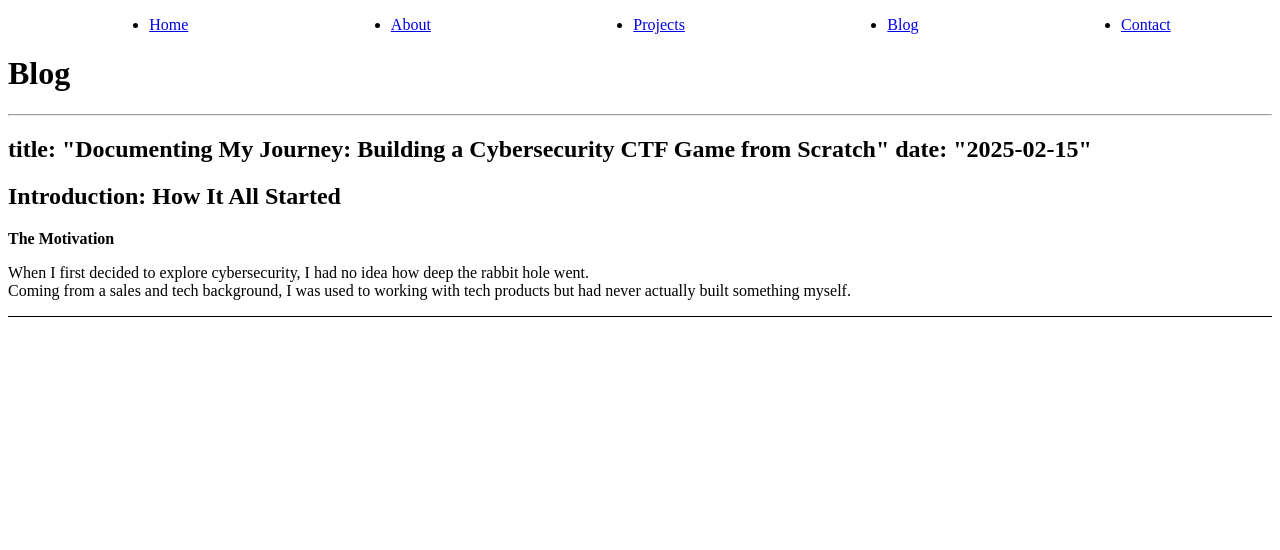
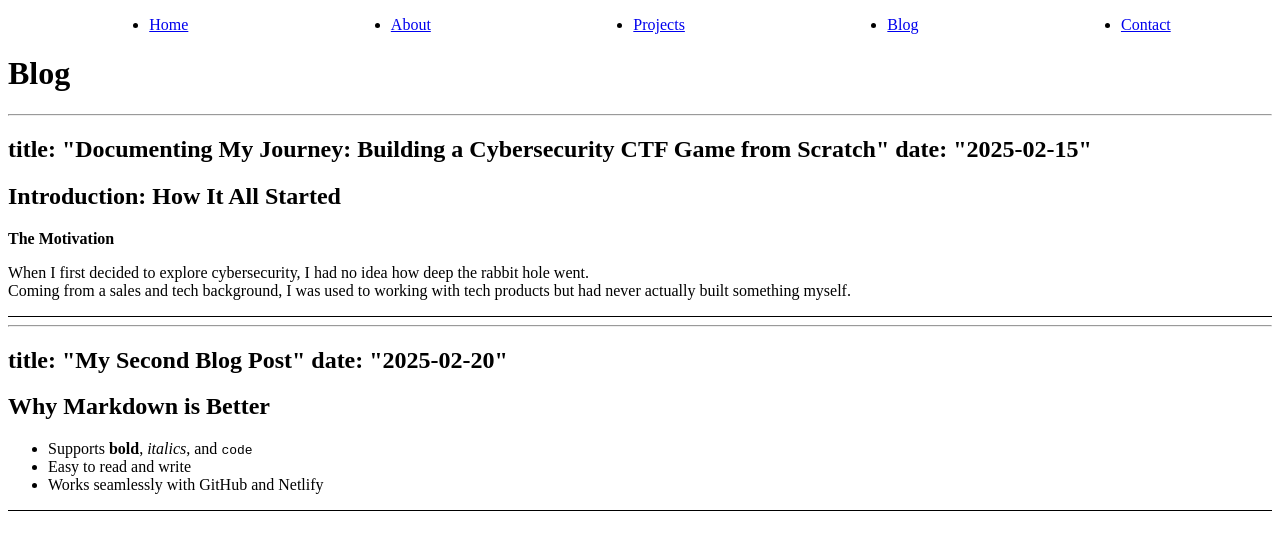
Before and after one commit to AnirudhB-6001/interactive-website, a React (Vite) app: page /blog in a window 1280 px wide. Shown: the top 550 px of the page. Built offline with nearby package versions, Linux system fonts and the light colour scheme.

Commit message:
Added dynamic fetching for new blog posts

```diff
--- /dev/null
+++ b/public/posts/index.json
@@ -0,0 +1,4 @@
+[
+    "2025-02-15-my-first-post.md",
+    "2025-02-20-another-blog.md"
+  ]
--- a/src/pages/Blog.jsx
+++ b/src/pages/Blog.jsx
@@ -1,13 +1,25 @@
 import React, { useState, useEffect } from "react";
 import { Link } from "react-router-dom";
 import ReactMarkdown from "react-markdown";
+
+// Function to fetch all Markdown files dynamically
+const fetchMarkdownFiles = async () => {
+  try {
+    const response = await fetch("/posts/index.json");
+    if (!response.ok) throw new Error("Failed to fetch posts index.");
+    return await response.json(); // Returns an array of file names
+  } catch (error) {
+    console.error("Error fetching post index:", error);
+    return [];
+  }
+};
 
 const Blog = () => {
   const [posts, setPosts] = useState([]);
 
   useEffect(() => {
     async function fetchPosts() {
-      const postFiles = ["2025-02-15-my-first-post.md"]; // Future: Fetch dynamically
+      const postFiles = await fetchMarkdownFiles(); // Fetch the list of markdown files
 
       const fetchedPosts = await Promise.all(
         postFiles.map(async (file) => {
@@ -26,11 +38,15 @@ const Blog = () => {
   return (
     <div className="p-6">
       <h1 className="text-4xl font-bold mb-6">Blog</h1>
-      {posts.map((post, index) => (
-        <div key={index} className="mb-8 border-b pb-4">
-          <ReactMarkdown>{post.content}</ReactMarkdown>
-        </div>
-      ))}
+      {posts.length > 0 ? (
+        posts.map((post, index) => (
+          <div key={index} className="mb-8 border-b pb-4">
+            <ReactMarkdown>{post.content}</ReactMarkdown>
+          </div>
+        ))
+      ) : (
+        <p>No blog posts available.</p>
+      )}
     </div>
   );
 };
```
